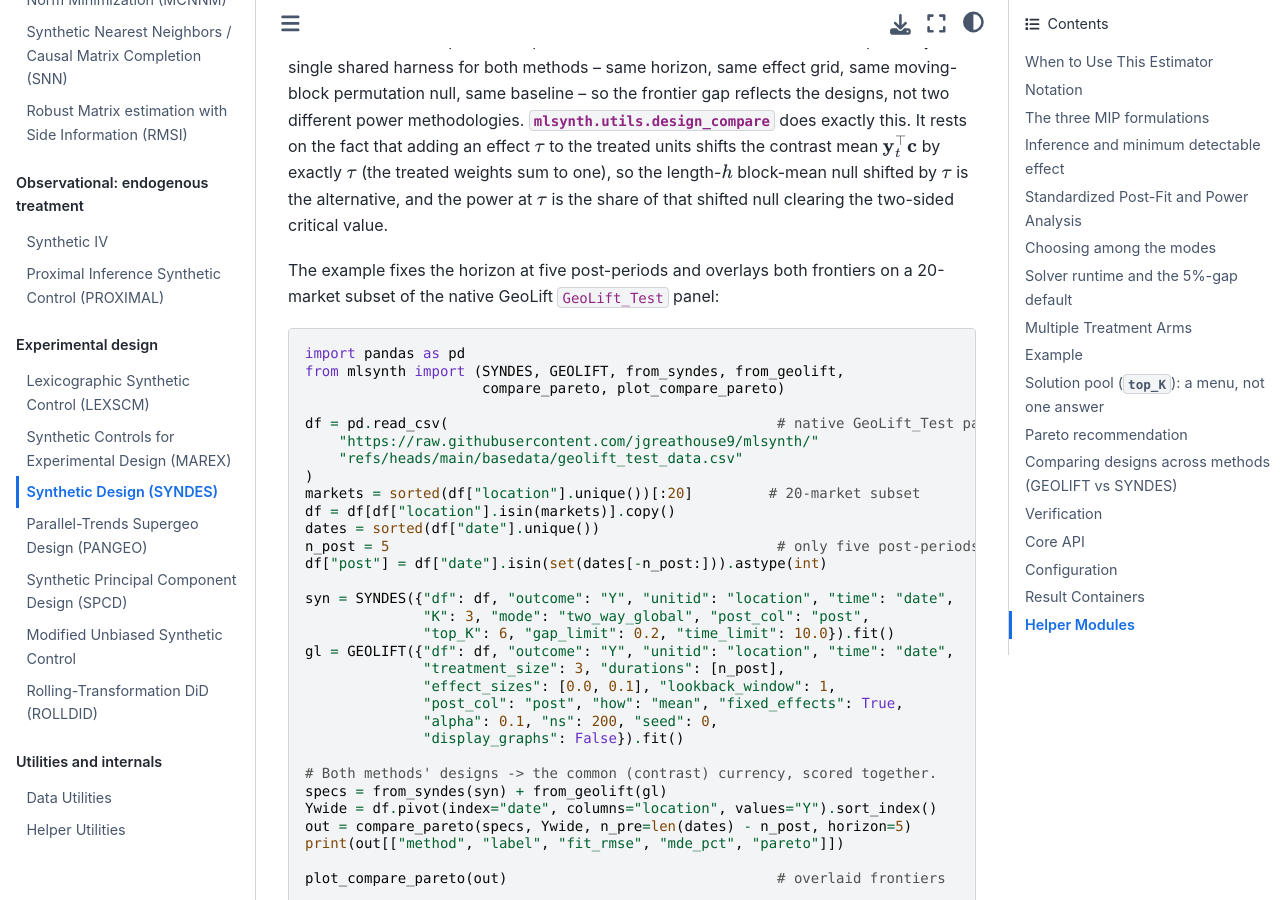
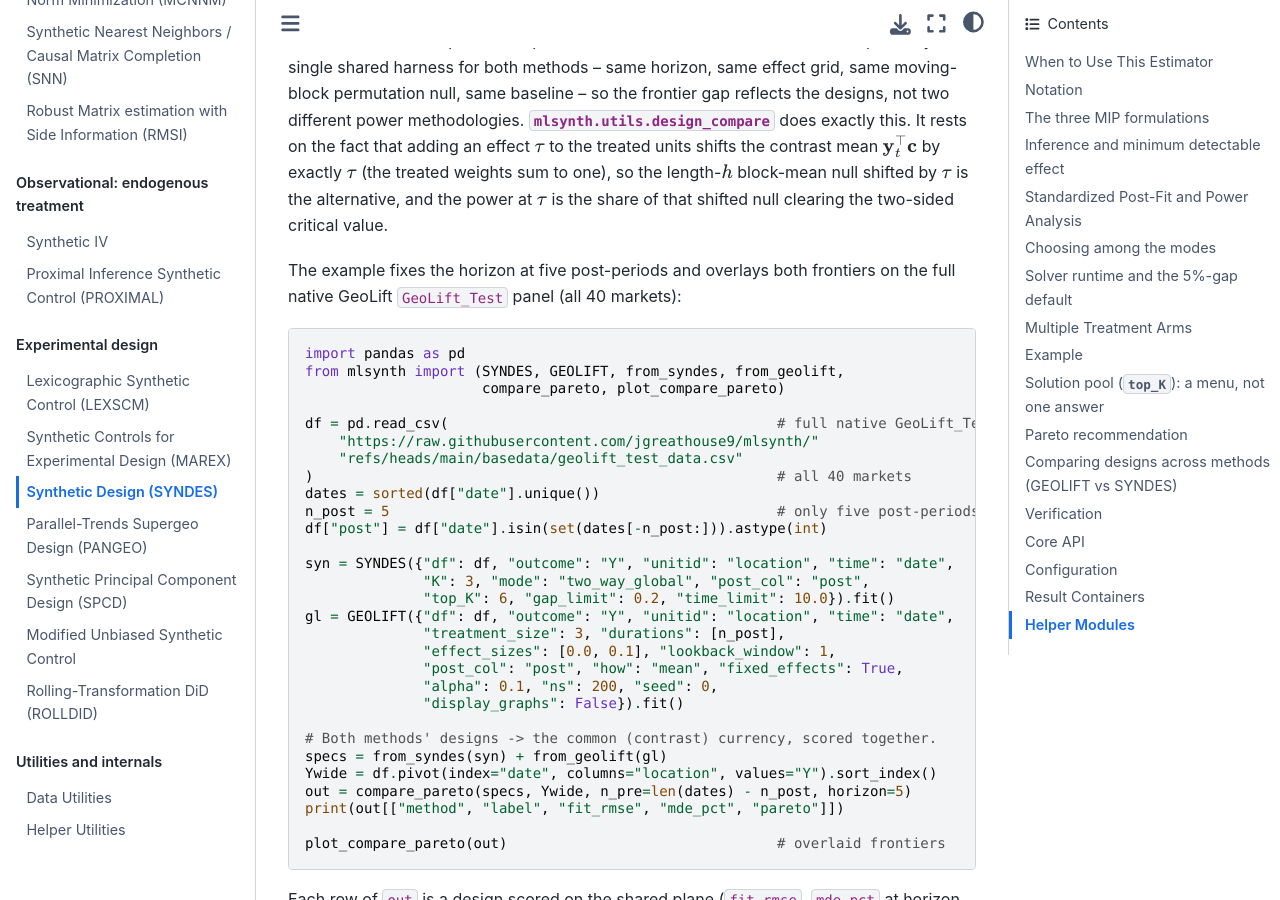
Before and after one commit to jgreathouse9/mlsynth, a Sphinx documentation site: the page built from docs/syndes.rst, in a window 1280 px wide and 900 px high, scrolled down 17088 px. Built offline with Sphinx 7.4.7 and the Sphinx Book theme 1.1.4, drawn with Linux system fonts in a browser that asks for light colours.

Commit message:
docs(syndes): comparison MWE uses the full GeoLift_Test panel (all 40 markets)

```diff
--- a/docs/syndes.rst
+++ b/docs/syndes.rst
@@ -873,7 +873,7 @@ the alternative, and the power at :math:`\tau` is the share of that shifted null
 clearing the two-sided critical value.
 
 The example fixes the horizon at five post-periods and overlays both frontiers on
-a 20-market subset of the native GeoLift ``GeoLift_Test`` panel:
+the full native GeoLift ``GeoLift_Test`` panel (all 40 markets):
 
 .. code-block:: python
 
@@ -881,12 +881,10 @@ a 20-market subset of the native GeoLift ``GeoLift_Test`` panel:
    from mlsynth import (SYNDES, GEOLIFT, from_syndes, from_geolift,
                         compare_pareto, plot_compare_pareto)
 
-   df = pd.read_csv(                                       # native GeoLift_Test panel
+   df = pd.read_csv(                                       # full native GeoLift_Test panel
        "https://raw.githubusercontent.com/jgreathouse9/mlsynth/"
        "refs/heads/main/basedata/geolift_test_data.csv"
-   )
-   markets = sorted(df["location"].unique())[:20]         # 20-market subset
-   df = df[df["location"].isin(markets)].copy()
+   )                                                       # all 40 markets
    dates = sorted(df["date"].unique())
    n_post = 5                                              # only five post-periods
    df["post"] = df["date"].isin(set(dates[-n_post:])).astype(int)
```
